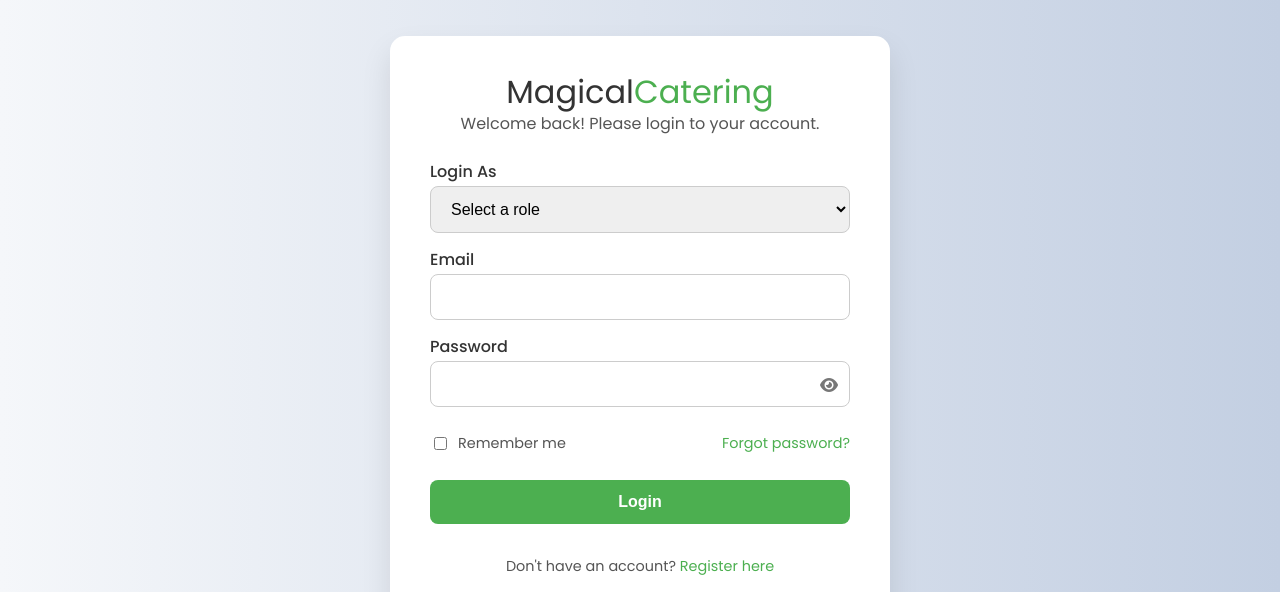
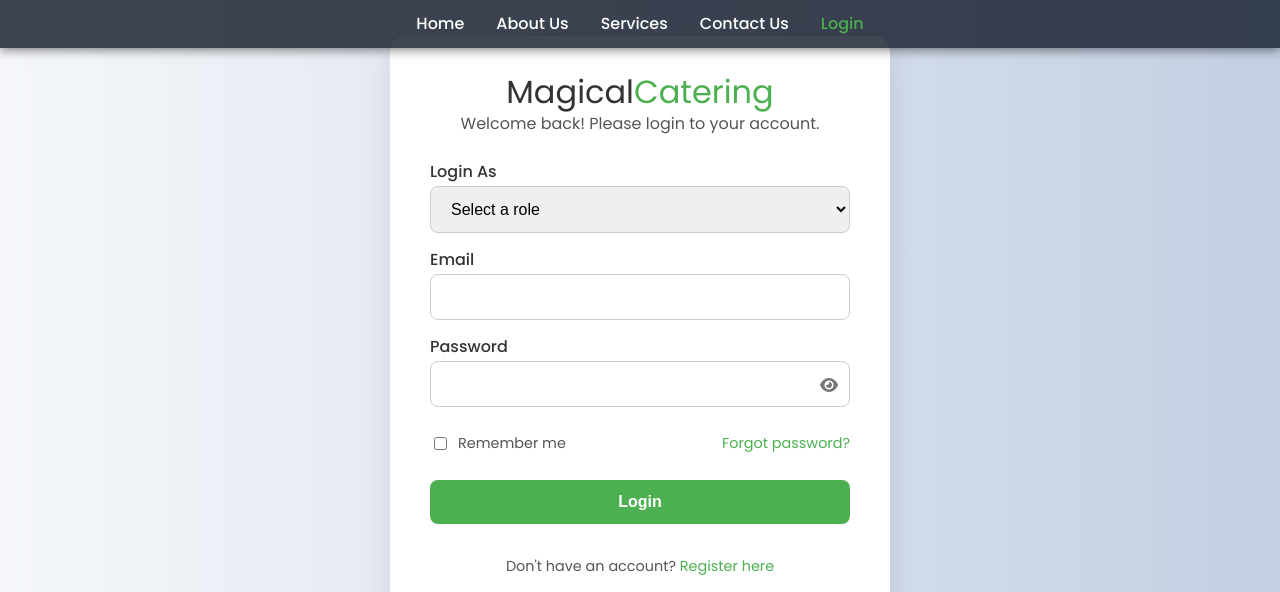
Before and after one commit to OPBSUTHAR/catering-reservation-and-order-system, a website: page public/login.html in a window 1280 px wide. Shown: the top 592 px of the page. Drawn offline with Linux system fonts and the light colour scheme.

Commit message:
updated files with home navigation

```diff
--- a/public/login.html
+++ b/public/login.html
@@ -377,9 +377,56 @@
         font-size: 0.8rem;
       }
     }
+    header {
+      background: rgba(17, 24, 39, 0.8);
+      padding: 1rem;
+      box-shadow: 0 2px 10px rgba(0, 0, 0, 0.5);
+      position: fixed;
+      top: 0;
+      left: 0;
+      width: 100%;
+      z-index: 1000;
+    }
+    header nav {
+      display: flex;
+      justify-content: center;
+    }
+    header nav ul {
+      display: flex;
+      list-style: none;
+      margin: 0;
+      padding: 0;
+    }
+    header nav ul li {
+      margin: 0 1rem;
+    }
+    header nav ul li a {
+      color: #fff;
+      text-decoration: none;
+      font-weight: 500;
+      font-size: 1rem;
+      transition: color 0.3s ease;
+    }
+    header nav ul li a.active {
+      color: var(--primary);
+    }
+    header nav ul li a:hover {
+      color: var(--secondary);
+    }
   </style>
 </head>
 <body>
+  <header>
+    <nav>
+      <ul>
+        <li><a href="../index.html">Home</a></li>
+        <li><a href="aboutus.html">About Us</a></li>
+        <li><a href="services.html">Services</a></li>
+        <li><a href="contactus.html">Contact Us</a></li>
+        <li><a href="disclaimer.html" class="active">Login</a></li>
+      </ul>
+    </nav>
+  </header>
   <div class="auth-container">
     <div class="auth-card slide-in">
       <div class="auth-header">
```
Also changed, not shown: public/contact.html (+1 -1 lines), public/dashboard.html (+1 -1 lines), public/disclaimer.html (+2 -2 lines), public/forgot-password.html (+9 -8 lines), public/register.html (+15 -0 lines), public/services.html (+3 -3 lines).
